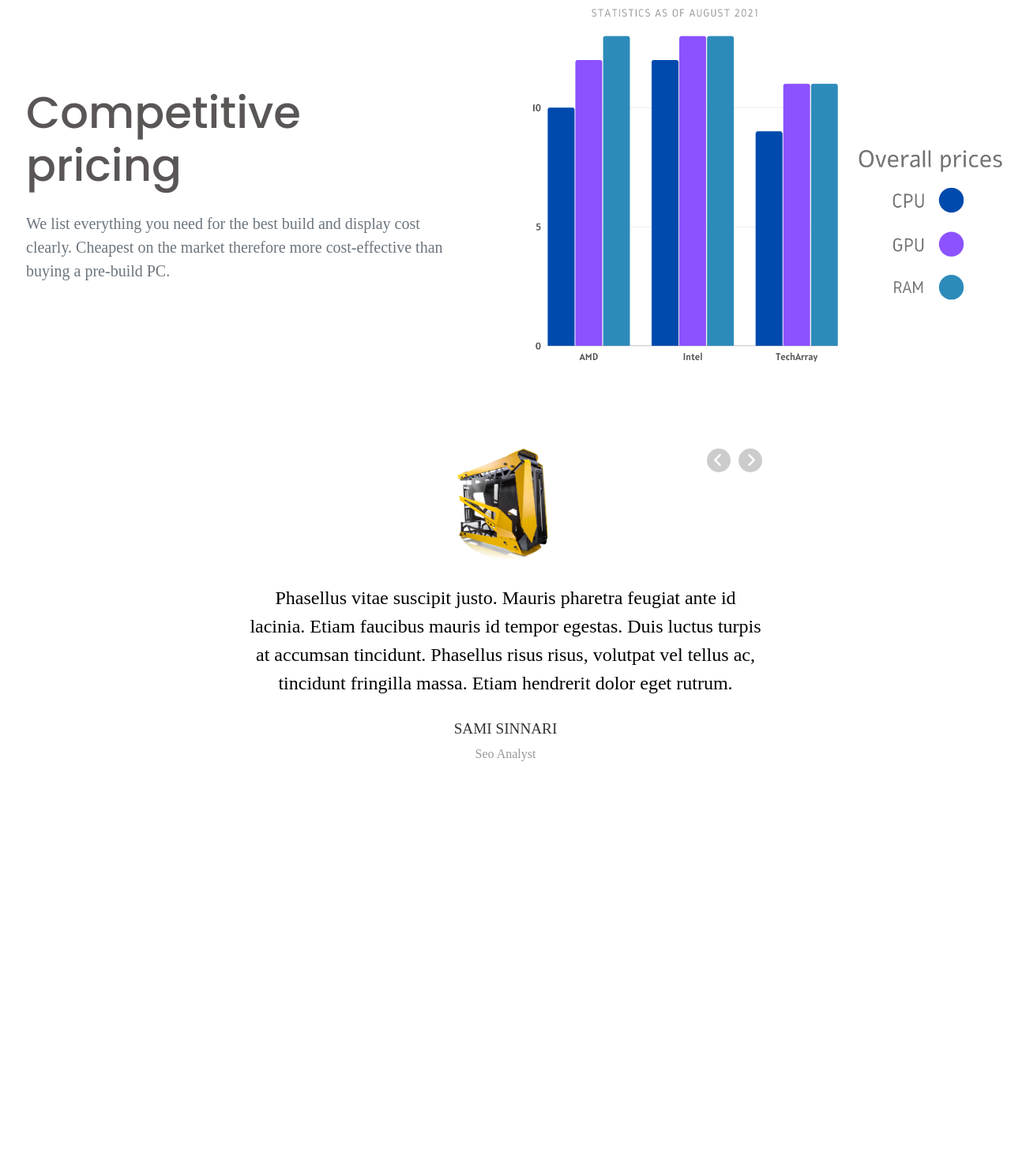
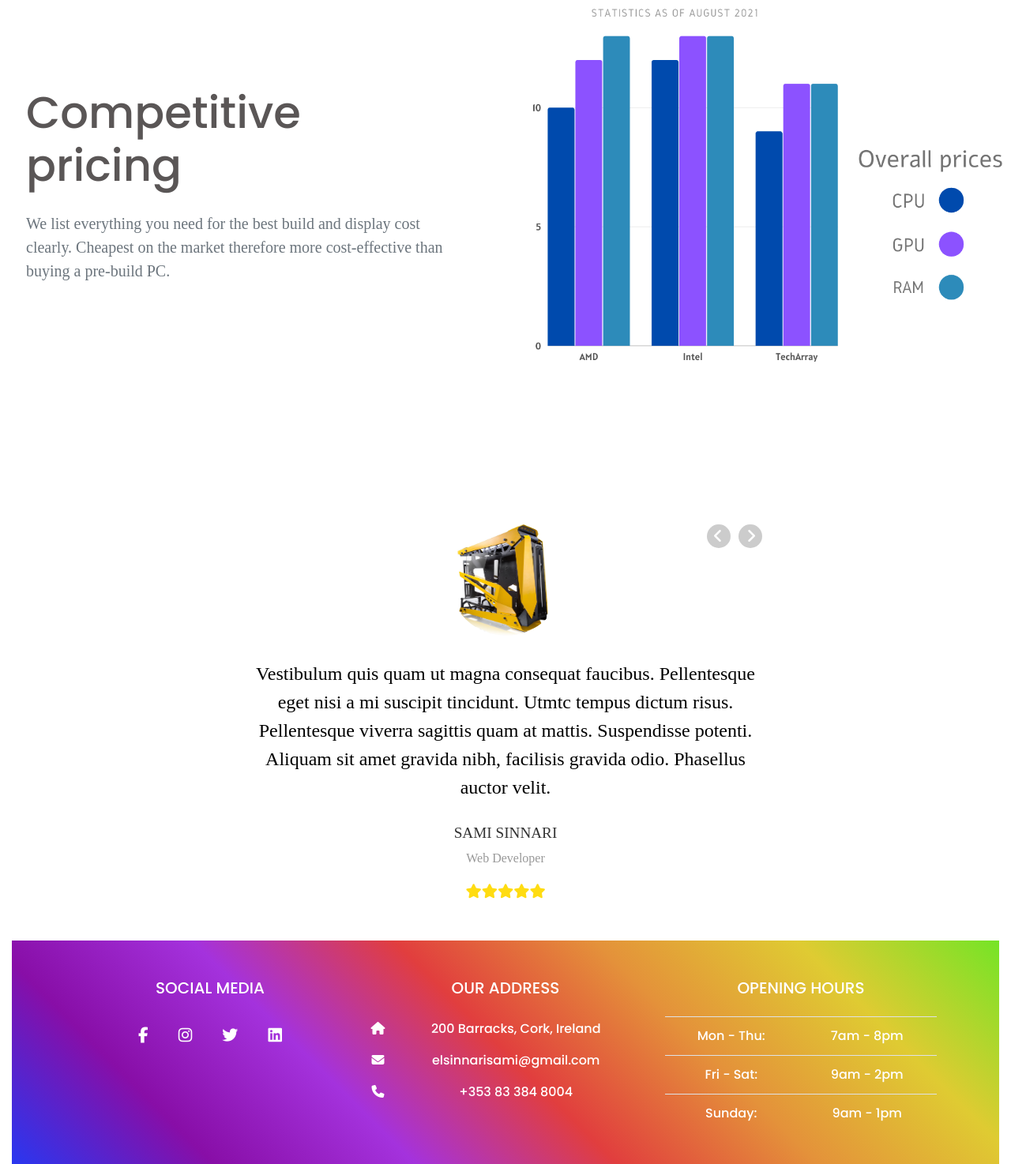
Before and after one commit to sami-sinnari/MilestoneProject4, a Django app: page / in a window 1280 px wide. Shown: the part 2242-3716 px from the top of the page at 79% size. Before the commit the page ends 3206 px from the top, so only its background shows below. Run offline with Django 3.2, Linux system fonts and the light colour scheme; some libraries are stand-ins or nearby versions.

Commit message:
Added bootstrap footer

```diff
--- a/home/templates/home/index.html
+++ b/home/templates/home/index.html
@@ -103,19 +103,21 @@
 <div class="padding-aside"></div>
 
 
-
+<div class="padding-aside"></div>
 <div class="container-fluid">
     <div class="col-12">
         <div class="row">
             <div id="myCarousel" class="carousel slide" data-ride="carousel">
                 <div class="carousel-inner">
-                    <div class="item carousel-item active">
+                    <div class="item carousel-item">
                         <div class="img-box"><img src="/media/RajintekNYXPROFullTower.jpg" alt=""></div>
                         <p class="testimonial">Phasellus vitae suscipit justo. Mauris pharetra feugiat ante id lacinia. Etiam
                             faucibus mauris id tempor egestas. Duis luctus turpis at accumsan tincidunt. Phasellus risus risus,
                             volutpat vel tellus ac, tincidunt fringilla massa. Etiam hendrerit dolor eget rutrum.</p>
                         <p class="overview"><bold>Sami Sinnari</bold>Seo Analyst </p>
-                        <div class="star-rating"> </div>
+                        <div class="star-rating"><i class="fas fa-star"></i><i class="fas fa-star"></i><i
+                            class="fas fa-star"></i><i class="fas fa-star"></i><i class="fas fa-star"></i>
+                        </div>
                     </div>
                     <div class="item carousel-item">
                         <div class="img-box"><img src="/media/RajintekNYXPROFullTower.jpg" alt=""></div>
@@ -123,21 +125,81 @@
                             quam at, luctus dui. Mauris magna metus, dapibus nec turpis vel, semper malesuada ante. Vestibulum idac
                             nisl bibendum scelerisque non non purus. Suspendisse varius nibh non aliquet.</p>
                         <p class="overview"><bold>Sami Sinnari</bold>Media Analyst </p>
-                        <div class="star-rating"> </div>
+                        <div class="star-rating"><i class="fas fa-star"></i><i class="fas fa-star"></i><i
+                            class="fas fa-star"></i><i class="fas fa-star"></i><i class="fas fa-star"></i>
+                        </div>
                     </div>
-                    <div class="item carousel-item">
+                    <div class="item carousel-item active">
                         <div class="img-box"><img src="/media/RajintekNYXPROFullTower.jpg" alt=""></div>
                         <p class="testimonial">Vestibulum quis quam ut magna consequat faucibus. Pellentesque eget nisi a mi
                             suscipit tincidunt. Utmtc tempus dictum risus. Pellentesque viverra sagittis quam at mattis. Suspendisse
                             potenti. Aliquam sit amet gravida nibh, facilisis gravida odio. Phasellus auctor velit.</p>
                         <p class="overview"><bold>Sami Sinnari</bold>Web Developer</p>
-                        <div class="star-rating"> </div>
+                        <div class="star-rating"><i class="fas fa-star"></i><i class="fas fa-star"></i><i
+                            class="fas fa-star"></i><i class="fas fa-star"></i><i class="fas fa-star"></i>
+                        </div>
                     </div>
-                </div> <a class="carousel-control left carousel-control-prev" href="#myCarousel" data-slide="prev"> <i
-                        class="fa fa-angle-left"></i> </a> <a class="carousel-control right carousel-control-next"
-                    href="#myCarousel" data-slide="next"> <i class="fa fa-angle-right"></i> </a>
+                </div>
+                <a class="carousel-control left carousel-control-prev" href="#myCarousel" data-slide="prev"> <i
+                        class="fa fa-angle-left"></i> </a>
+                        <a class="carousel-control right carousel-control-next" href="#myCarousel" data-slide="next"> <i class="fa fa-angle-right"></i> </a>
             </div>
         </div>
     </div>
 </div>
+
+
+<div class="container-fluid">
+    <footer class="text-white text-center text-lg-start bg-gradient-primary-to-secondary">
+      <div class="container p-4">
+        <div class="row mt-4">
+          <div class="col-lg-4 col-md-12 mb-4 mb-md-0">
+            <h5 class="text-uppercase mb-4">Social Media</h5>
+            </p>
+            <div class="mt-4">
+              <a type="button" class="btn btn-floating  rounded-circle btn-lg"><i class="fab fa-facebook-f"></i></a>
+              <a type="button" class="btn btn-floating  rounded-circle btn-lg"><i class="fab fa-instagram"></i></a>
+              <a type="button" class="btn btn-floating  rounded-circle btn-lg"><i class="fab fa-twitter"></i></a>
+              <a type="button" class="btn btn-floating  rounded-circle btn-lg"><i class="fab fa-linkedin"></i></a>
+            </div>
+          </div>
+          <div class="col-lg-4 col-md-6 mb-4 mb-md-0">
+            <h5 class="text-uppercase mb-4 pb-1">Our Address</h5>
+            <ul class="fa-ul" style="margin-left: 1.65em;">
+              <li class="mb-3">
+                <span class="fa-li"><i class="fas fa-home"></i></span><span class="ms-2">200 Barracks, Cork, Ireland</span>
+              </li>
+              <li class="mb-3">
+                <span class="fa-li"><i class="fas fa-envelope"></i></span><span class="ms-2">elsinnarisami@gmail.com</span>
+              </li>
+              <li class="mb-3">
+                <span class="fa-li"><i class="fas fa-phone"></i></span><span class="ms-2">+353 83 384 8004</span>
+              </li>
+            </ul>
+          </div>
+
+          <div class="col-lg-4 col-md-6 mb-4 mb-md-0">
+            <h5 class="text-uppercase mb-4">Opening hours</h5>
+
+            <table class="table text-center text-white">
+              <tbody class="fw-normal">
+                <tr>
+                  <td>Mon - Thu:</td>
+                  <td>7am - 8pm</td>
+                </tr>
+                <tr>
+                  <td>Fri - Sat:</td>
+                  <td>9am - 2pm</td>
+                </tr>
+                <tr>
+                  <td>Sunday:</td>
+                  <td>9am - 1pm</td>
+                </tr>
+              </tbody>
+            </table>
+          </div>
+        </div>
+      </div>
+    </footer>
+  </div>
 {% endblock %}
```
